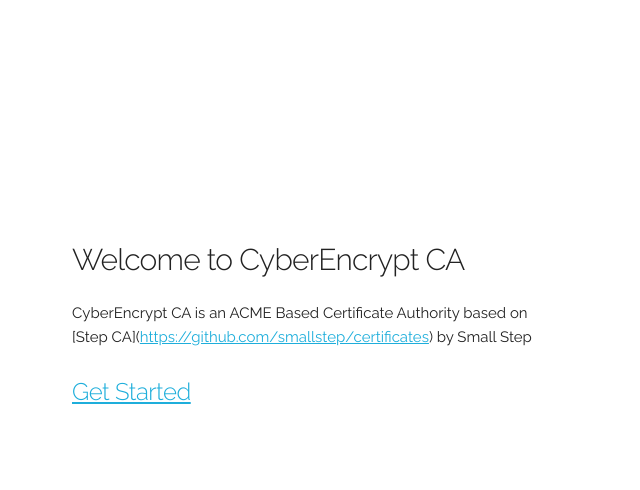
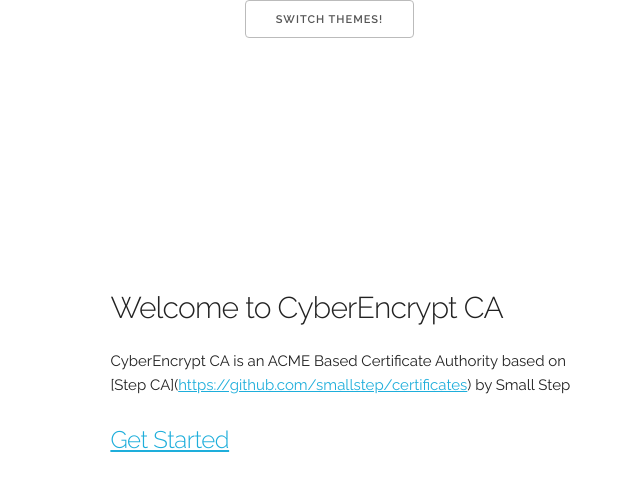
Before and after one commit to DelixCA/website, a plain HTML site: page index.html in a window 1280 px wide. Shown: the whole page, without its empty margins (88-728 px from the left). Drawn offline with Linux system fonts and the light colour scheme.

Commit message:
Added Theme Changer

```diff
--- a/index.html
+++ b/index.html
@@ -1,6 +1,31 @@
 <!DOCTYPE html>
 <html lang="en">
 <head>
+
+  <link rel="stylesheet" type="text/css" href="css/style.css">
+
+  <script type="text/javascript">
+  // Wait for document to load
+  document.addEventListener("DOMContentLoaded", function(event) {
+    document.documentElement.setAttribute("data-theme", "light");
+
+    // Get our button switcher
+    var themeSwitcher = document.getElementById("theme-switcher");
+
+    // When our button gets clicked
+    themeSwitcher.onclick = function() {
+      // Get the current selected theme, on the first run
+      // it should be `light`
+      var currentTheme = document.documentElement.getAttribute("data-theme");
+
+      // Switch between `dark` and `light`
+      var switchToTheme = currentTheme === "dark" ? "light" : "dark"
+
+      // Set our currenet theme to the new one
+      document.documentElement.setAttribute("data-theme", switchToTheme);
+    }
+  });
+</script>
 
   <!-- Basic Page Needs
   –––––––––––––––––––––––––––––––––––––––––––––––––– -->
@@ -33,6 +58,11 @@
   –––––––––––––––––––––––––––––––––––––––––––––––––– -->
   <div class="container">
     <div class="row">
+      <div class="container">
+          <div class="container">
+            <button id="theme-switcher">Switch themes!</button>
+          </div>
+       </div>
       <div class="one-half column" style="margin-top: 25%">
         <h4>Welcome to CyberEncrypt CA</h4>
         <p>CyberEncrypt CA is an ACME Based Certificate Authority based on [Step CA](<a href="https://github.com/smallstep/certificates">https://github.com/smallstep/certificates</a>) by Small Step</p>
```
